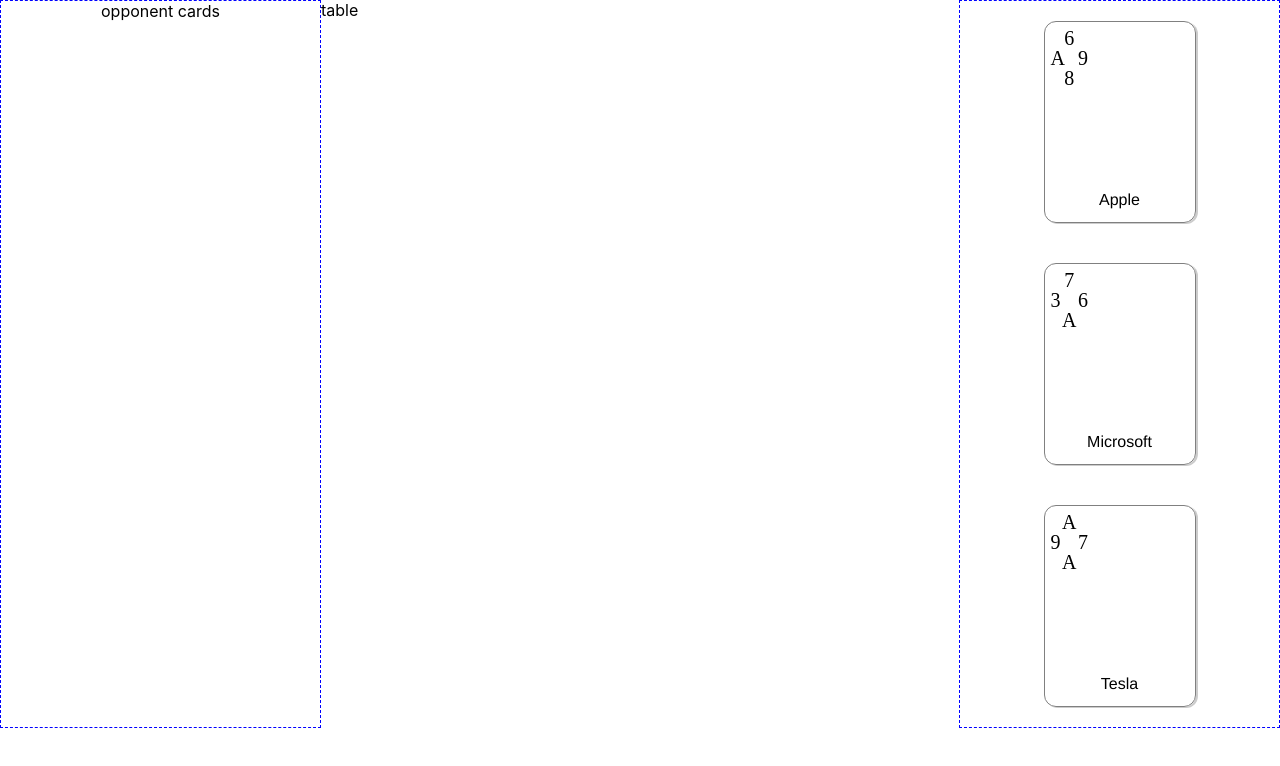
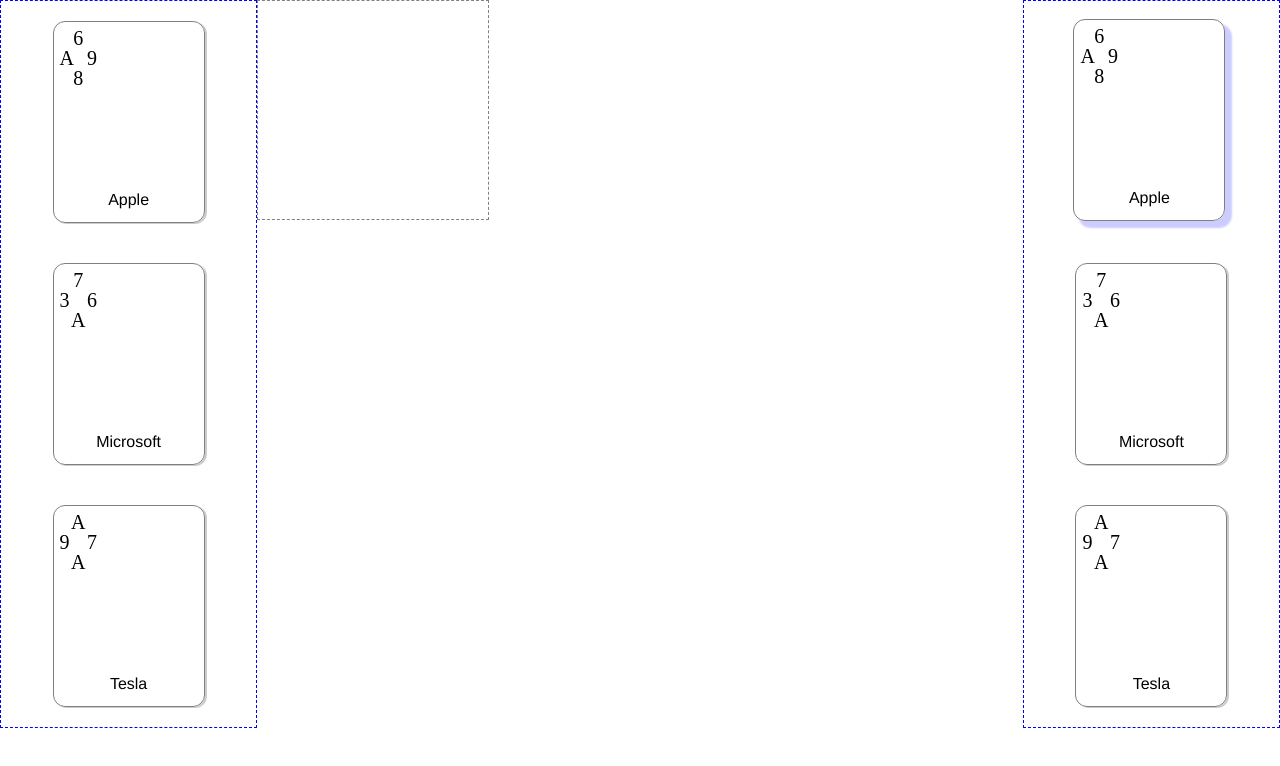
Before and after one commit to WhoSpeaks4Earth/card-game, a React (Create React App) app: page / in a window 1280 px wide. Shown: the top 766 px of the page. Built offline with nearby package versions, Linux system fonts and the light colour scheme.

Commit message:
playable cards with selectibility + card service

```diff
--- a/src/components/card/Card.tsx
+++ b/src/components/card/Card.tsx
@@ -3,8 +3,20 @@
 import './card.css';
 
 
-export const Card = (props: {card: ICard}) => (
-    <div className='card'>
+export const Card = (props: {card: ICard}) => {
+
+    const getCustomStyles = () => {
+        const styles: string[] = [];
+        if (props.card.isPlayerCard)
+            styles.push('player-ownership')
+        if (props.card.isSelected)
+            styles.push('selected');
+
+        return styles.join(' ');
+    }
+
+    return (
+        <div className={`card ` + getCustomStyles()}>
             <div className='card-header'>
                 <CardRanks ranks={props.card.ranks} />
             </div>
@@ -14,3 +26,4 @@
             </div>
         </div>
     )
+}
--- /dev/null
+++ b/src/components/card/PlayableCard.tsx
@@ -0,0 +1,12 @@
+import { ICard } from "../../models/ICard"
+import { Card } from "./Card"
+
+
+export const PlayableCard = (props: {card: ICard, isSelected: boolean, onSelected: any}) => {
+
+    return (
+        <div className={'playable ' + (props.isSelected ? 'selected' : '')} onClick={() => props.onSelected()}>
+            <Card card={props.card} />
+        </div>
+    )
+}
--- a/src/components/card/card.css
+++ b/src/components/card/card.css
@@ -1,6 +1,21 @@
 
 .border {
     border: 1px solid gray;
+}
+
+.player-ownership {
+    background-color: azure;
+}
+
+.opponent-ownership {
+    background-color: pink;
+}
+
+.playable > .card:hover, .selected > .card {
+    box-shadow: 6px 6px 2px 1px rgba(0, 0, 255, .2) !important;
+    position: relative;
+    bottom: 2px;
+    right: 2px;
 }
 
 
--- a/src/components/gameTable/GameTable.tsx
+++ b/src/components/gameTable/GameTable.tsx
@@ -1,33 +1,62 @@
+import { useEffect, useState } from 'react';
 import { ICard } from '../../models/ICard'
-import { Card } from '../card/Card'
+import { CardService } from '../../services/card.service';
+import { Card } from '../card/Card';
+import { PlayableCard } from '../card/PlayableCard';
 import './gameTable.css';
 
+interface IGame {
+    playerHand: ICard[],
+    opponentHand: ICard[],
+    selectedCard: ICard | null
+}
 
-const sampleCards: ICard[] = [
-    {
-        title: 'Apple',
-        ranks: [6, 9, 8, 10]
-    },
-    {
-        title: 'Microsoft',
-        ranks: [7, 6, 10, 3]
-    },
-    {
-        title: 'Tesla',
-        ranks: [10, 7, 10, 9]
-    },
-]
 
 export const GameTable = () => {
 
+    const cardService = new CardService();
+
+    const [game, setGame] = useState<IGame>({
+        playerHand: [],
+        opponentHand: [],
+        selectedCard: null
+    });
+
+    useEffect(() => {
+        const playerCards = cardService.getCards()
+        setGame({
+            playerHand: playerCards,
+            opponentHand: cardService.getCards(),
+            selectedCard: playerCards[0] ?? null
+        });
+    }, []);
+
+    const onCardSelected = (card: ICard) => {
+        setGame({...game, selectedCard: card});
+    }
+
+    const isCardSelected = (card: ICard) => {
+        return game.selectedCard?.title === card.title;
+    }
+
     return (
         <div className='game-table'>
-            <div className='side-panel'>opponent cards</div>
-            <div className='center-grid'>table</div>
             <div className='side-panel'>
-                <Card card={sampleCards[0]} />
-                <Card card={sampleCards[1]} />
-                <Card card={sampleCards[2]} />
+                {
+                    game.opponentHand.map((c: ICard) => {
+                        return <Card key={c.title} card={c} />
+                    })
+                }
+            </div>
+            <div className='center-grid'>
+                <div></div>
+            </div>
+            <div className='side-panel'>
+                {
+                    game.playerHand.map((card: ICard) => {
+                        return <PlayableCard key={card.title} card={card} isSelected={isCardSelected(card)} onSelected={() => onCardSelected(card)} />
+                    })
+                }
             </div>
         </div>
     )
--- a/src/components/gameTable/gameTable.css
+++ b/src/components/gameTable/gameTable.css
@@ -10,9 +10,18 @@
     flex-direction: column;
     align-items: center;
     display: flex;
-    width: 25%;
+    width: 20%;
 }
 
 .center-grid {
-    width: 50%;
+    width: 60%;
 }
+.center-grid > div {
+    border: 1px dashed gray;
+    width: 30%;
+    height: 30%;
+}
+
+.game-card-active {
+    border: 2px solid green;
+}
--- a/src/models/ICard.ts
+++ b/src/models/ICard.ts
@@ -4,5 +4,7 @@
 
 export interface ICard {
     title: string,
-    ranks: [rank, rank, rank, rank]
+    ranks: [rank, rank, rank, rank],
+    isPlayerCard: boolean,
+    isSelected: boolean
 }
--- /dev/null
+++ b/src/services/card.service.ts
@@ -0,0 +1,37 @@
+import { ICard } from "../models/ICard";
+
+
+const cards: any[] = [
+    {
+        title: 'Apple',
+        ranks: [6, 9, 8, 10]
+    },
+    {
+        title: 'Microsoft',
+        ranks: [7, 6, 10, 3]
+    },
+    {
+        title: 'Tesla',
+        ranks: [10, 7, 10, 9]
+    },
+    {
+        title: 'IBM',
+        ranks: [6, 9, 8, 10]
+    },
+    {
+        title: 'Starbucks',
+        ranks: [6, 7, 5, 9]
+    },
+    {
+        title: 'Pelaton',
+        ranks: [3, 1, 7, 4]
+    },
+]
+
+export class CardService {
+
+    getCards(): ICard[] {
+        return cards.slice(0, 3);
+    }
+
+}
```
Also changed, not shown: 1 other file (tests, documents, lock files or other folders). Lines whose indentation alone changed are shown as unchanged.
